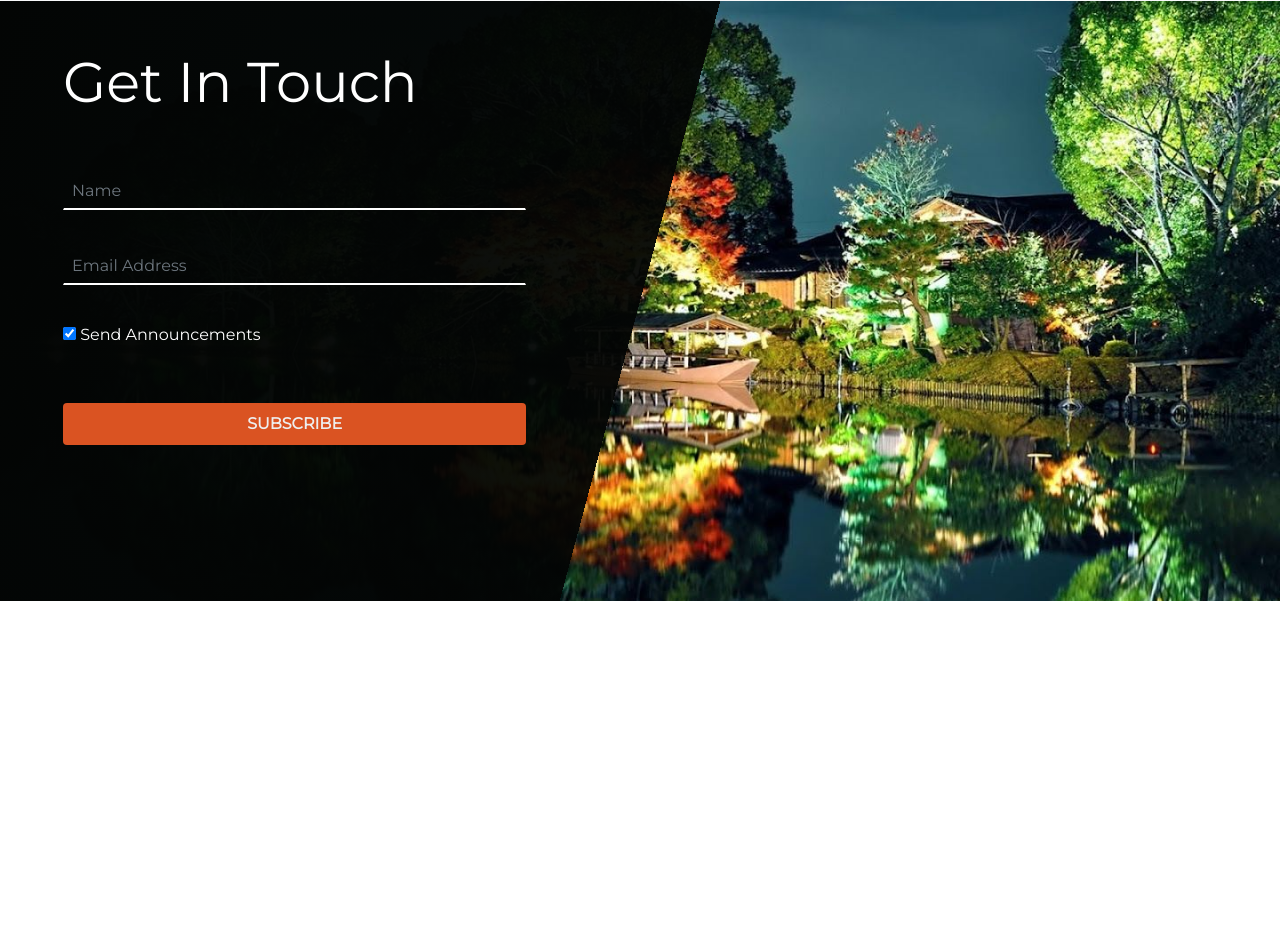
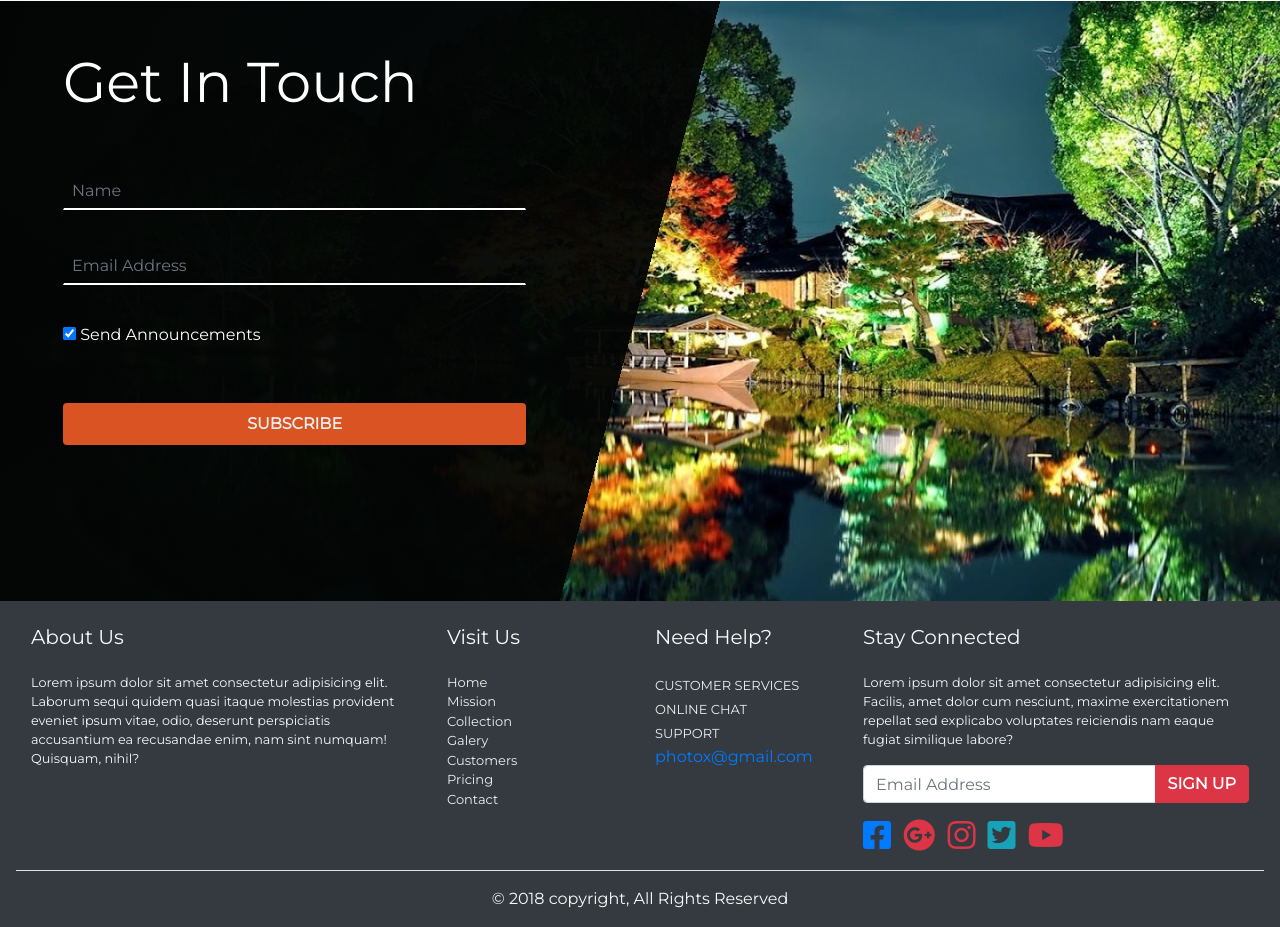
Before and after one commit to zakaria-MK/PhotoX, a plain HTML site: page index.html in a window 1280 px wide. Shown: the part 5259-6186 px from the top of the page. Before the commit the page ends 5860 px from the top, so only its background shows below. Drawn offline with nearby package versions, Linux system fonts and the light colour scheme.

Commit message:
finish project by adding footer

```diff
--- a/css/style.css
+++ b/css/style.css
@@ -178,9 +178,6 @@ hr {
   color: #a990c0;
 }
 
-.carousel-inner img {
-}
-
 .card-1 ,.card-2 ,.card-3 {
   background: linear-gradient(rgba(0 ,0 ,0, .7) , rgba(0, 0, 0, .8)),
               url(../img/pricing.jpg) no-repeat center/cover;
@@ -322,3 +319,24 @@ hr {
     margin: auto;
   }
 }
+
+.link-list {
+  font-size: 13px;
+  color: #eee;
+  transition: all .2s;
+}
+
+.link-list:hover {
+  color: #da5322;
+  text-decoration: none;
+}
+
+.email {
+  color: #6464eb;
+
+}
+
+.line hr {
+  width: 100%;
+  height: 0.3px
+}
--- a/index.html
+++ b/index.html
@@ -441,6 +441,104 @@
       </div>
     </section>
 
+    <!-- footer -->
+    <section class="footer bg-dark px-3">
+      <div class="container-fluid">
+        <div class="row text-light">
+          <div class="col-lg-4 col-sm-6 mb-4">
+            <h5 class="my-3 py-2">About Us</h5>
+            <p class="small">
+              Lorem ipsum dolor sit amet consectetur adipisicing elit.
+              Laborum sequi quidem quasi itaque molestias provident eveniet ipsum vitae,
+              odio, deserunt perspiciatis accusantium ea recusandae enim,
+              nam sint numquam! Quisquam, nihil?
+            </p>
+          </div>
+          <div class="col-lg-2 col-sm-6">
+            <h5 class="my-3 py-2">Visit Us</h5>
+            <ul class="small list-unstyled">
+              <li>
+                <a href="" class="link-list">Home</a>
+              </li>
+              <li>
+                <a href="" class="link-list">Mission</a>
+              </li>
+              <li>
+                <a href="" class="link-list">Collection</a>
+              </li>
+              <li>
+                <a href="" class="link-list">Galery</a>
+              </li>
+              <li>
+                <a href="" class="link-list">Customers</a>
+              </li>
+              <li>
+                <a href="" class="link-list">Pricing</a>
+              </li>
+              <li>
+                <a href="" class="link-list">Contact</a>
+              </li>
+            </ul>
+          </div>
+          <div class="col-lg-2 col-sm-6">
+            <h5 class="my-3 py-2">Need Help?</h5>
+            <ul class="list-unstyled">
+              <li class="text-uppercase">
+                <a href="" class="link-list">customer services</a>
+              </li>
+              <li class="text-uppercase">
+                <a href="" class="link-list">online chat</a>
+              </li>
+              <li class="text-uppercase">
+                <a href="" class="link-list">support</a>
+              </li>
+              <li class="">
+                <a href="" class="">photox@gmail.com</a>
+              </li>
+            </ul>
+          </div>
+          <div class="col-lg-4 col-sm-6">
+            <h5 class="my-3 py-2">Stay Connected</h5>
+            <p class="small">
+              Lorem ipsum dolor sit amet consectetur adipisicing elit.
+              Facilis, amet dolor cum nesciunt,
+              maxime exercitationem repellat sed explicabo voluptates reiciendis nam eaque fugiat similique labore?
+            </p>
+            <div class="input-group mb-3">
+              <input type="text" class="form-control" placeholder="Email Address" aria-label="Email Address" aria-describedby="basic-addon2">
+              <div class="input-group-append">
+                <button class="btn btn-danger text-uppercase font-weight-bold" id="basic-addon2">
+                  Sign Up
+                </button>
+              </div>
+            </div>
+            <ul class="list-inline">
+              <li class="list-inline-item">
+                <i class="fab fa-facebook-square fa-2x text-primary"></i>
+              </li>
+              <li class="list-inline-item">
+                <i class="fab fa-google-plus fa-2x text-danger"></i>
+              </li>
+              <li class="list-inline-item">
+                <i class="fab fa-instagram fa-2x text-danger"></i>
+              </li>
+              <li class="list-inline-item">
+                <i class="fab fa-twitter-square fa-2x text-info"></i>
+              </li>
+              <li class="list-inline-item">
+                <i class="fab fa-youtube fa-2x text-danger"></i>
+              </li>
+            </ul>
+          </div>
+        </div>
+        <div class="row line">
+          <div class="col text-center text-light border-top pt-3">
+            <!-- <hr> -->
+            <p>&copy; 2018 copyright, All Rights Reserved </p>
+          </div>
+        </div>
+      </div>
+    </section>
 
     <script src="https://code.jquery.com/jquery-3.5.1.slim.min.js" integrity="sha384-DfXdz2htPH0lsSSs5nCTpuj/zy4C+OGpamoFVy38MVBnE+IbbVYUew+OrCXaRkfj" crossorigin="anonymous"></script>
     <script src="https://cdn.jsdelivr.net/npm/popper.js@1.16.0/dist/umd/popper.min.js" integrity="sha384-Q6E9RHvbIyZFJoft+2mJbHaEWldlvI9IOYy5n3zV9zzTtmI3UksdQRVvoxMfooAo" crossorigin="anonymous"></script>
```
